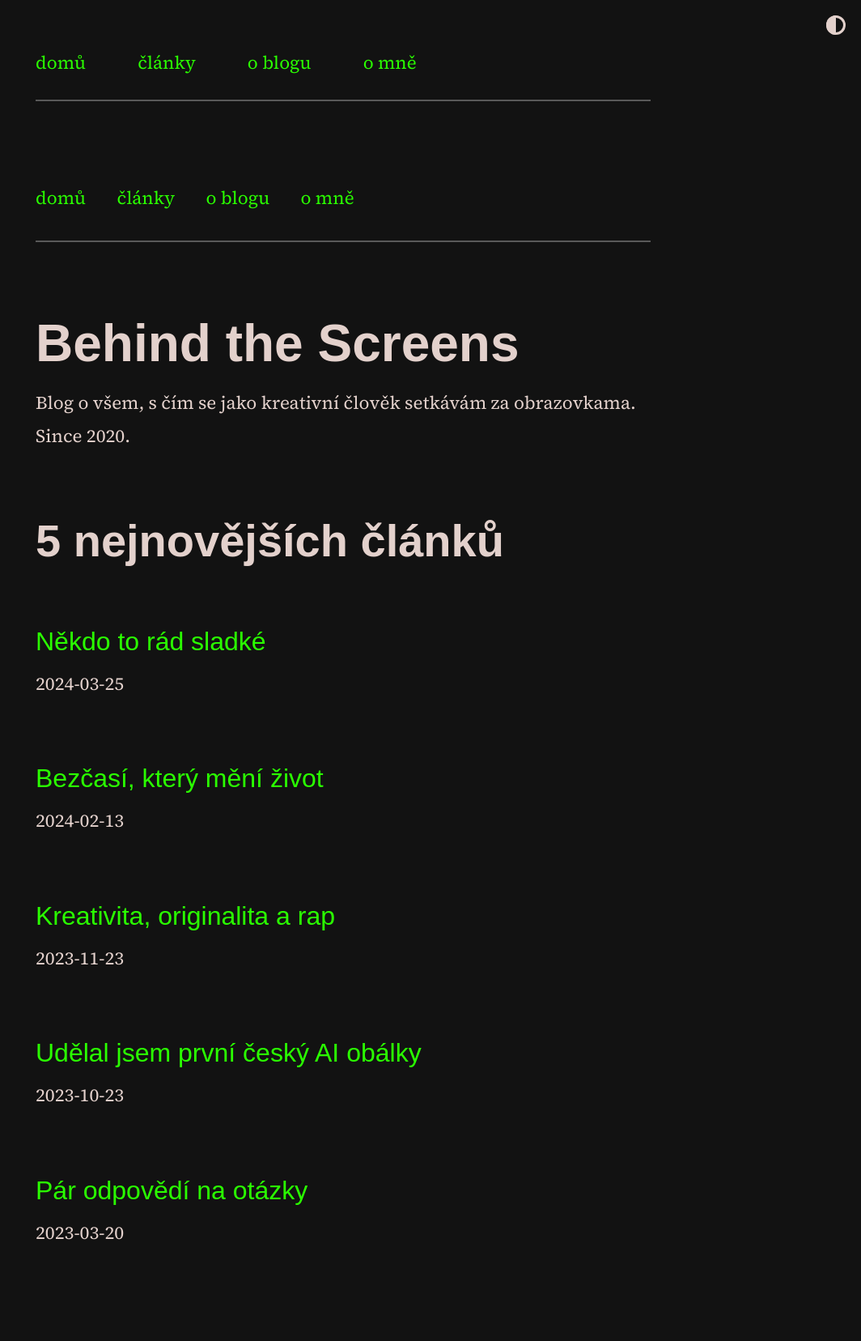
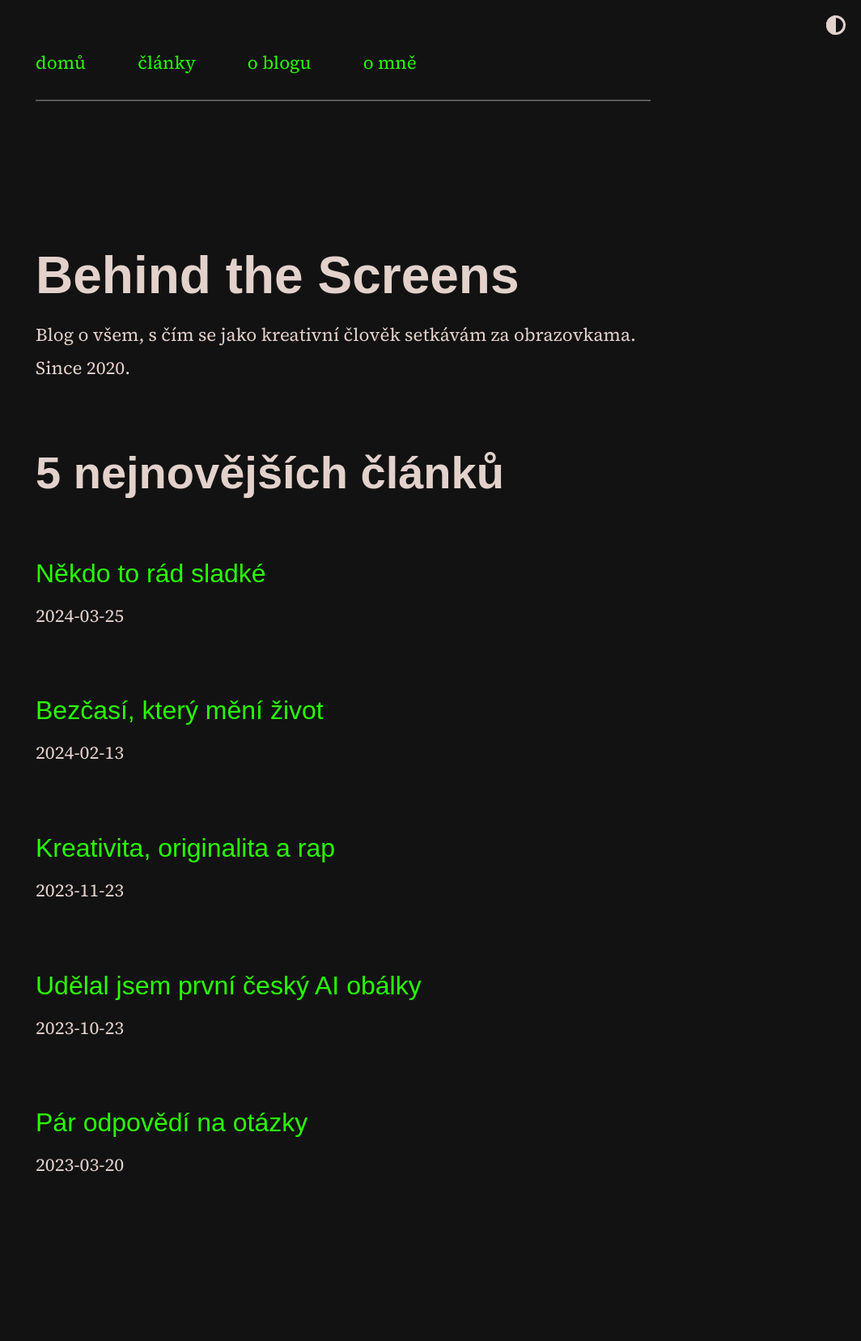
Before and after one commit to scherrer-txt/bts, a Jekyll site: the page built from index.md, in a window 1280 px wide. Shown: the whole page at 81% size, without its empty margins (216-1280 px from the left). Built offline with Jekyll 4.4.1, drawn with Linux system fonts in a browser that asks for light colours; some web fonts are replaced; after the commit the page ends 1572 px from its top, so only the background shows below that.

Commit message:
Update home.html

```diff
--- a/_layouts/home.html
+++ b/_layouts/home.html
@@ -3,11 +3,6 @@
 ---
 
 <header>
-{% if site.theme_config.show_navbar == true %}
-  {% include horizontal_list.html collection=site.data.home.navbar_entries %}
-  <div class="dashed"></div>
-{% endif %}
-
   <h1>{{ site.title }}</h1>
   {% if site.theme_config.show_description == true %}
     <p>{{ site.description }}</p>
```
